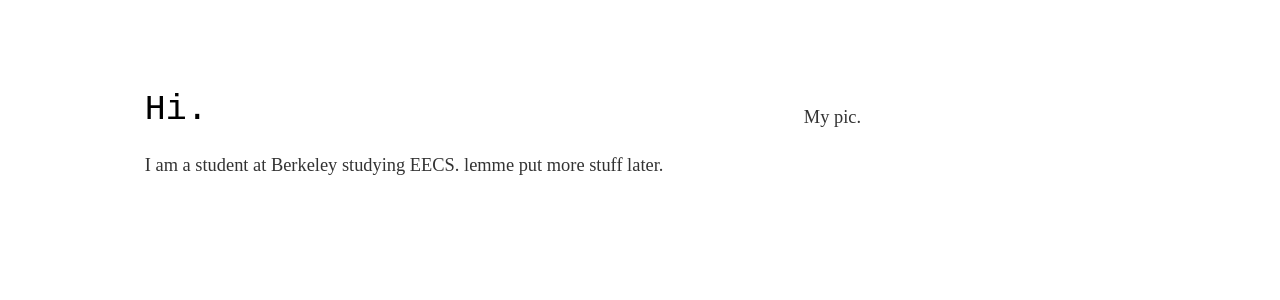
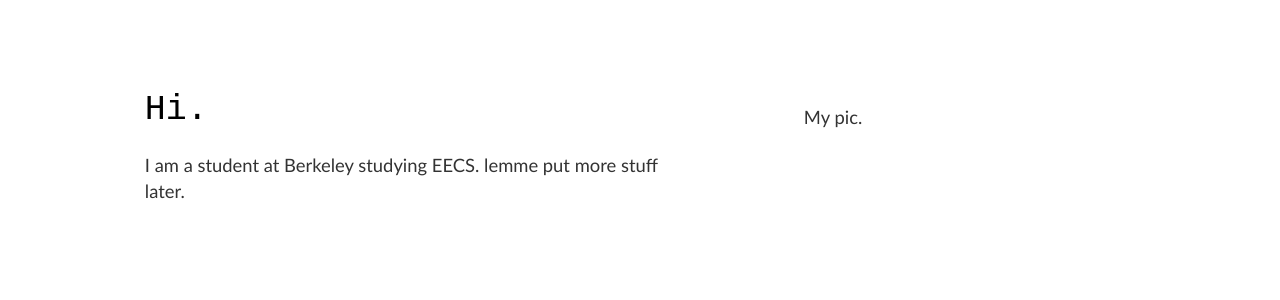
Before and after one commit to Calculasians/calculasians.github.io, a Jekyll site: the page built from index.html, in a window 1280 px wide. Shown: the part 997-1297 px from the top of the page. Built offline with Jekyll 4.4.1, drawn with Linux system fonts in a browser that asks for light colours.

Commit message:
Update main.css

```diff
--- a/css/main.css
+++ b/css/main.css
@@ -191,6 +191,7 @@ p {
     margin-left: 7%;
     margin-right: 7%;
     font-size: 1.15em;
+    font-family: 'Raleway', "Trebuchet MS", Helvetica, sans-serif;
     line-height: 1.4em;
     color: #333;
 }
```
